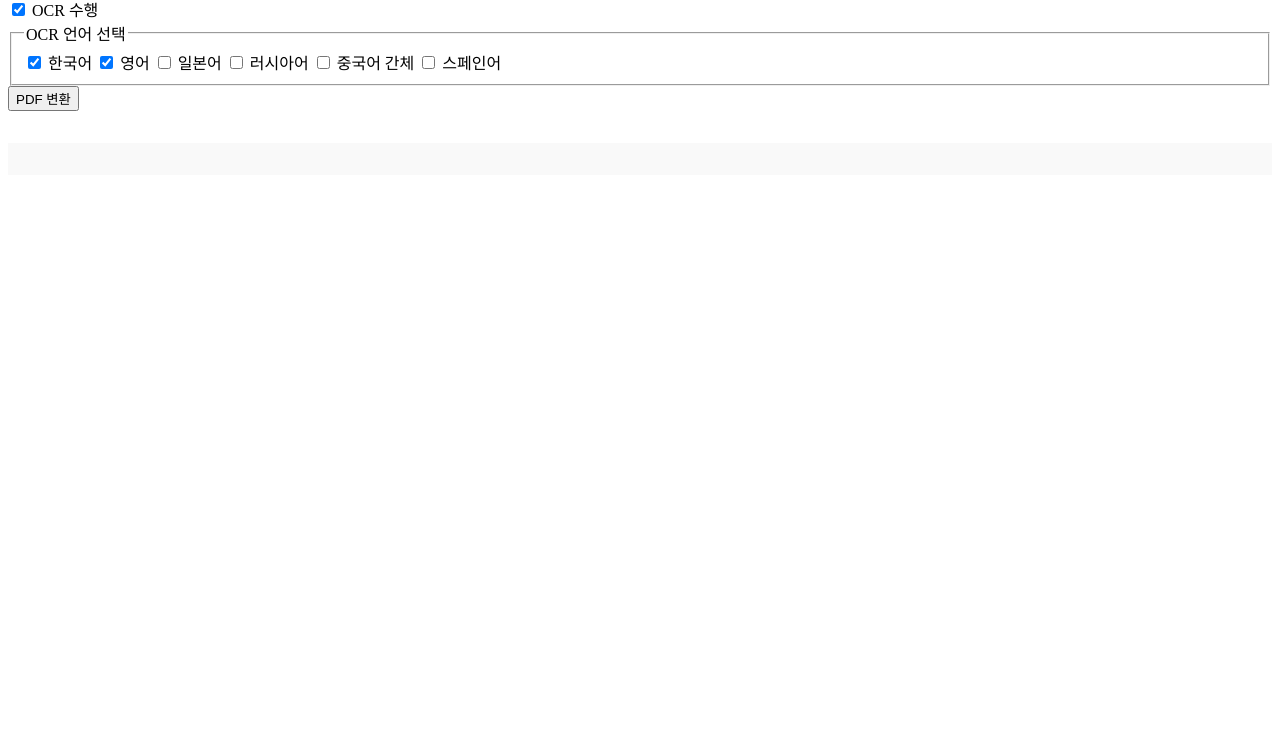
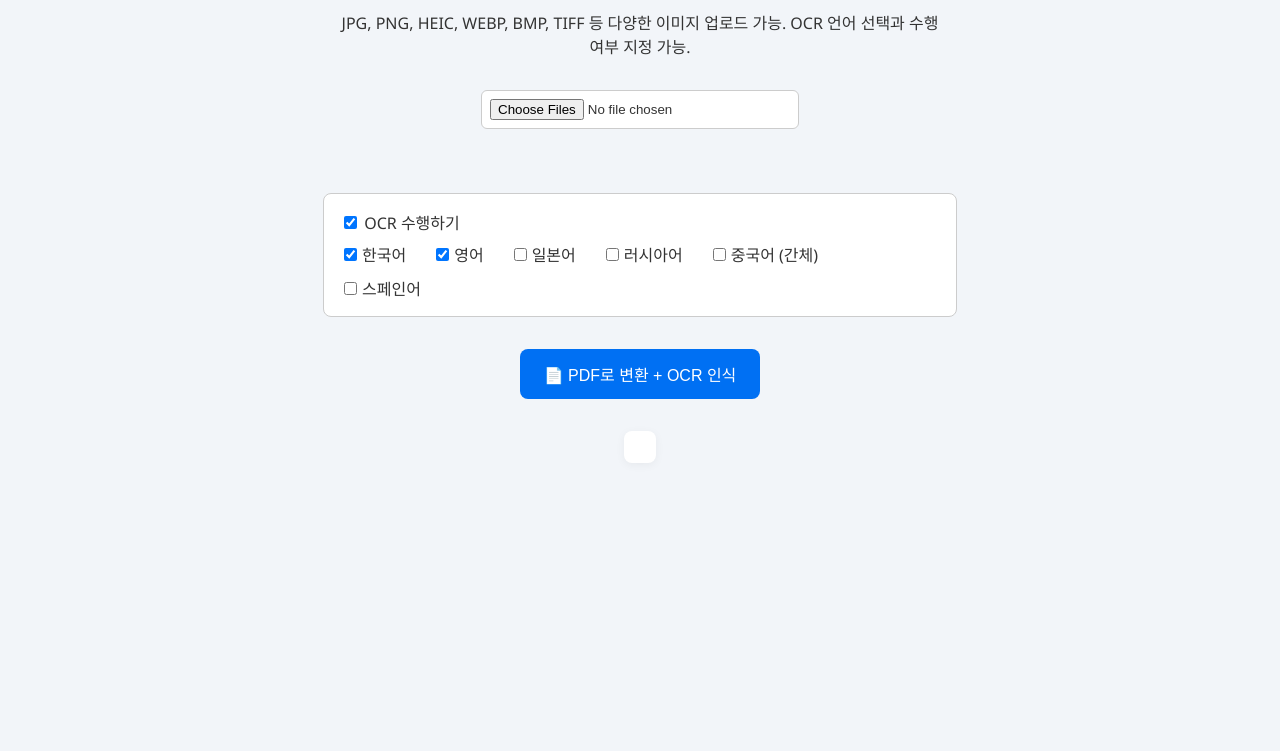
Before and after one commit to Commonerd/Pic2SearchPdf, a plain HTML site: page index.html in a window 1280 px wide. Shown: the part 113-864 px from the top of the page. Before the commit the page ends 800 px from the top, so only its background shows below. Drawn offline with Linux system fonts and the light colour scheme.

Commit message:
revert: 161f36f67fe80bbd67ead81d31c89f044605f1f4

```diff
--- a/index.html
+++ b/index.html
@@ -2,148 +2,349 @@
 <html lang="ko">
   <head>
     <meta charset="UTF-8" />
-    <meta name="viewport" content="width=device-width, initial-scale=1.0" />
-    <title>이미지 PDF + OCR 변환기</title>
+    <meta name="viewport" content="width=device-width, initial-scale=1" />
+    <title>이미지 PDF + OCR 변환기 (HEIC 지원)</title>
+    <style>
+      body {
+        font-family: "Segoe UI", Tahoma, Geneva, Verdana, sans-serif;
+        background: #f2f5f9;
+        color: #333;
+        margin: 0;
+        padding: 2rem;
+        display: flex;
+        flex-direction: column;
+        align-items: center;
+        min-height: 100vh;
+      }
+      h1 {
+        font-size: 2rem;
+        margin-bottom: 0.5rem;
+        text-align: center;
+      }
+      p {
+        font-size: 1rem;
+        margin-bottom: 1rem;
+        max-width: 600px;
+        text-align: center;
+      }
+      input[type="file"] {
+        margin: 1rem 0;
+        padding: 0.5rem;
+        border: 1px solid #ccc;
+        border-radius: 6px;
+        background: white;
+        width: 300px;
+      }
+      #fileList {
+        display: flex;
+        flex-direction: column;
+        gap: 0.5rem;
+        margin: 1rem 0;
+        width: 100%;
+        max-width: 600px;
+      }
+      .file-item {
+        background: white;
+        padding: 0.5rem 1rem;
+        border-radius: 6px;
+        border: 1px solid #ccc;
+        display: flex;
+        justify-content: space-between;
+        align-items: center;
+      }
+      .file-controls button {
+        margin-left: 0.5rem;
+        font-size: 0.8rem;
+        padding: 0.3rem 0.6rem;
+        cursor: pointer;
+      }
+      button.convert-btn {
+        background: #0070f3;
+        color: white;
+        padding: 0.8rem 1.5rem;
+        font-size: 1rem;
+        border: none;
+        border-radius: 8px;
+        cursor: pointer;
+        transition: background 0.3s ease;
+        margin-top: 1rem;
+        user-select: none;
+      }
+      button.convert-btn:hover {
+        background: #005ac1;
+      }
+      #output {
+        margin-top: 2rem;
+        max-width: 800px;
+        text-align: left;
+        background: #fff;
+        padding: 1rem;
+        border-radius: 8px;
+        box-shadow: 0 2px 10px rgba(0, 0, 0, 0.05);
+        white-space: pre-wrap;
+      }
+      pre {
+        background: #f9f9f9;
+        padding: 1rem;
+        border-left: 4px solid #0070f3;
+        white-space: pre-wrap;
+        word-wrap: break-word;
+        margin-bottom: 1rem;
+      }
+      .progress-container {
+        width: 100%;
+        max-width: 600px;
+        background: #e0e0e0;
+        border-radius: 8px;
+        overflow: hidden;
+        margin: 1rem 0;
+        height: 20px;
+      }
+      .progress-bar {
+        height: 100%;
+        width: 0;
+        background: #0070f3;
+        transition: width 0.3s ease;
+      }
+      .ocr-options {
+        margin: 1rem 0;
+        max-width: 600px;
+        background: white;
+        padding: 1rem;
+        border-radius: 8px;
+        border: 1px solid #ccc;
+      }
+      .ocr-options label {
+        margin-right: 1rem;
+        cursor: pointer;
+        user-select: none;
+      }
+      .ocr-languages {
+        margin-top: 0.5rem;
+        display: flex;
+        flex-wrap: wrap;
+        gap: 10px;
+      }
+      .ocr-languages label {
+        display: flex;
+        align-items: center;
+      }
+      .ocr-languages input[type="checkbox"] {
+        margin-right: 5px;
+        cursor: pointer;
+      }
+    </style>
   </head>
   <body>
-    <h1>이미지를 PDF로 변환 + OCR</h1>
+    <h1>이미지를 PDF로 변환하고 OCR 텍스트 인식하기</h1>
+    <p>
+      JPG, PNG, HEIC, WEBP, BMP, TIFF 등 다양한 이미지 업로드 가능. OCR 언어
+      선택과 수행 여부 지정 가능.
+    </p>
+
     <input
       type="file"
       id="fileInput"
+      accept="image/*,.heic,.heif,.tiff,.bmp"
       multiple
-      accept="image/*,.heic,.tiff,.bmp"
     />
-    <div>
-      <label><input type="checkbox" id="ocrToggle" checked /> OCR 수행</label>
-      <fieldset>
-        <legend>OCR 언어 선택</legend>
-        <label
-          ><input type="checkbox" class="lang" value="kor" checked />
-          한국어</label
-        >
-        <label
-          ><input type="checkbox" class="lang" value="eng" checked />
-          영어</label
-        >
-        <label><input type="checkbox" class="lang" value="jpn" /> 일본어</label>
-        <label
-          ><input type="checkbox" class="lang" value="rus" /> 러시아어</label
-        >
-        <label
-          ><input type="checkbox" class="lang" value="chi_sim" /> 중국어
-          간체</label
-        >
-        <label
-          ><input type="checkbox" class="lang" value="spa" /> 스페인어</label
-        >
-      </fieldset>
+    <div id="fileList"></div>
+
+    <div class="ocr-options">
+      <label>
+        <input type="checkbox" id="doOCR" checked />
+        OCR 수행하기
+      </label>
+      <div class="ocr-languages">
+        <label><input type="checkbox" value="kor" checked /> 한국어</label>
+        <label><input type="checkbox" value="eng" checked /> 영어</label>
+        <label><input type="checkbox" value="jpn" /> 일본어</label>
+        <label><input type="checkbox" value="rus" /> 러시아어</label>
+        <label><input type="checkbox" value="chi_sim" /> 중국어 (간체)</label>
+        <label><input type="checkbox" value="spa" /> 스페인어</label>
+      </div>
     </div>
-    <button id="convertBtn">PDF 변환</button>
-    <div
-      id="progress"
-      style="
-        display: none;
-        margin-top: 1rem;
-        background: #eee;
-        height: 20px;
-        width: 100%;
-      "
-    >
-      <div
-        id="progressBar"
-        style="height: 100%; width: 0%; background: #0070f3"
-      ></div>
+
+    <button class="convert-btn" onclick="startConversion()">
+      📄 PDF로 변환 + OCR 인식
+    </button>
+
+    <div class="progress-container" style="display: none">
+      <div class="progress-bar" id="progressBar"></div>
     </div>
-    <pre
-      id="output"
-      style="
-        margin-top: 2rem;
-        background: #f9f9f9;
-        padding: 1rem;
-        max-height: 300px;
-        overflow: auto;
-      "
-    ></pre>
+
+    <div id="output"></div>
 
     <script src="https://cdn.jsdelivr.net/npm/pdf-lib/dist/pdf-lib.min.js"></script>
     <script src="https://cdn.jsdelivr.net/npm/heic2any@0.0.3/dist/heic2any.min.js"></script>
     <script src="https://cdn.jsdelivr.net/npm/tesseract.js@5/dist/tesseract.min.js"></script>
     <script>
+      let selectedFiles = [];
+
       const fileInput = document.getElementById("fileInput");
-      const convertBtn = document.getElementById("convertBtn");
-      const output = document.getElementById("output");
+      const fileList = document.getElementById("fileList");
+      const outputDiv = document.getElementById("output");
+      const progressContainer = document.querySelector(".progress-container");
       const progressBar = document.getElementById("progressBar");
-      const progress = document.getElementById("progress");
+      const doOCRCheckbox = document.getElementById("doOCR");
 
-      convertBtn.onclick = async () => {
-        const files = Array.from(fileInput.files);
-        if (files.length === 0) return alert("파일을 선택하세요.");
+      fileInput.addEventListener("change", (e) => {
+        selectedFiles = Array.from(e.target.files);
+        renderFileList();
+        outputDiv.innerHTML = "";
+        progressContainer.style.display = "none";
+        progressBar.style.width = "0%";
+      });
 
-        const doOCR = document.getElementById("ocrToggle").checked;
-        const langs = Array.from(
-          document.querySelectorAll(".lang:checked")
-        ).map((e) => e.value);
-        if (doOCR && langs.length === 0) return alert("OCR 언어를 선택하세요.");
+      function move(index, direction) {
+        const newIndex = index + direction;
+        if (newIndex < 0 || newIndex >= selectedFiles.length) return;
+        const temp = selectedFiles[index];
+        selectedFiles[index] = selectedFiles[newIndex];
+        selectedFiles[newIndex] = temp;
+        renderFileList();
+      }
 
-        convertBtn.disabled = true;
-        output.textContent = "";
-        progress.style.display = "block";
+      function renderFileList() {
+        fileList.innerHTML = "";
+        selectedFiles.forEach((file, index) => {
+          const div = document.createElement("div");
+          div.className = "file-item";
+          div.innerHTML = `
+          <span>${file.name}</span>
+          <span class="file-controls">
+            <button onclick="move(${index}, -1)" title="위로 이동">⬆</button>
+            <button onclick="move(${index}, 1)" title="아래로 이동">⬇</button>
+          </span>
+        `;
+          fileList.appendChild(div);
+        });
+      }
+
+      async function startConversion() {
+        if (selectedFiles.length === 0) {
+          alert("파일을 선택하세요.");
+          return;
+        }
+
+        const doOCR = doOCRCheckbox.checked;
+        const selectedLangs = Array.from(
+          document.querySelectorAll(
+            '.ocr-languages input[type="checkbox"]:checked'
+          )
+        ).map((input) => input.value);
+        if (doOCR && selectedLangs.length === 0) {
+          alert("OCR 언어를 한 개 이상 선택하세요.");
+          return;
+        }
+
+        progressContainer.style.display = "block";
+        outputDiv.innerHTML = "";
         progressBar.style.width = "0%";
 
         const pdfDoc = await PDFLib.PDFDocument.create();
 
-        for (let i = 0; i < files.length; i++) {
-          let file = files[i];
-          if (file.type === "image/heic") {
+        for (let i = 0; i < selectedFiles.length; i++) {
+          const file = selectedFiles[i];
+          let imageFile = file;
+
+          // HEIC 변환
+          if (
+            file.name.toLowerCase().endsWith(".heic") ||
+            file.name.toLowerCase().endsWith(".heif")
+          ) {
             try {
-              const blob = await heic2any({ blob: file, toType: "image/jpeg" });
-              file = new File([blob], file.name.replace(/\.heic$/i, ".jpg"), {
-                type: "image/jpeg",
+              const convBlob = await heic2any({
+                blob: file,
+                toType: "image/jpeg",
               });
+              imageFile = new File(
+                [convBlob],
+                file.name.replace(/\.(heic|heif)$/i, ".jpg"),
+                { type: "image/jpeg" }
+              );
             } catch (e) {
-              alert("HEIC 변환 실패: " + e.message);
-              convertBtn.disabled = false;
-              return;
+              alert("HEIC 변환 실패: " + file.name);
+              continue;
             }
           }
 
-          const bytes = await file.arrayBuffer();
-          const img = file.type.includes("png")
-            ? await pdfDoc.embedPng(bytes)
-            : await pdfDoc.embedJpg(bytes);
-          const page = pdfDoc.addPage([img.width, img.height]);
-          page.drawImage(img, {
+          // 이미지 읽기
+          const imageDataUrl = await new Promise((resolve, reject) => {
+            const reader = new FileReader();
+            reader.onload = () => resolve(reader.result);
+            reader.onerror = reject;
+            reader.readAsDataURL(imageFile);
+          });
+
+          const img = new Image();
+          img.src = imageDataUrl;
+          await new Promise((res) => (img.onload = res));
+
+          // PDF에 이미지 추가
+          const canvas = document.createElement("canvas");
+          const ctx = canvas.getContext("2d");
+          canvas.width = img.naturalWidth;
+          canvas.height = img.naturalHeight;
+          ctx.drawImage(img, 0, 0);
+
+          const imgBytes = await fetch(canvas.toDataURL("image/jpeg")).then(
+            (res) => res.arrayBuffer()
+          );
+          const pdfImage = await pdfDoc.embedJpg(imgBytes);
+
+          const page = pdfDoc.addPage([pdfImage.width, pdfImage.height]);
+          page.drawImage(pdfImage, {
             x: 0,
             y: 0,
-            width: img.width,
-            height: img.height,
+            width: pdfImage.width,
+            height: pdfImage.height,
           });
 
+          // OCR
           if (doOCR) {
-            output.textContent += `\n[${file.name}] OCR 중...`;
-            const text = await Tesseract.recognize(file, langs.join("+"));
-            output.textContent += "\n" + text.data.text;
+            outputDiv.innerHTML += `=== ${file.name} ===\n`;
+            try {
+              const {
+                data: { text },
+              } = await Tesseract.recognize(
+                imageDataUrl,
+                selectedLangs.join("+"),
+                {
+                  logger: (m) => {
+                    if (m.status === "recognizing text") {
+                      const progress =
+                        ((i + m.progress) / selectedFiles.length) * 100;
+                      progressBar.style.width = progress + "%";
+                    }
+                  },
+                }
+              );
+              outputDiv.innerHTML += text + "\n\n";
+            } catch (err) {
+              outputDiv.innerHTML += "OCR 실패: " + err.message + "\n\n";
+            }
+          } else {
+            // OCR 안 할 땐 진행바 단순 진행 표시
+            const progress = ((i + 1) / selectedFiles.length) * 100;
+            progressBar.style.width = progress + "%";
           }
-
-          progressBar.style.width = `${Math.round(
-            ((i + 1) / files.length) * 100
-          )}%`;
         }
 
+        // PDF 생성 및 다운로드
         const pdfBytes = await pdfDoc.save();
-        const url = URL.createObjectURL(
-          new Blob([pdfBytes], { type: "application/pdf" })
-        );
+        const blob = new Blob([pdfBytes], { type: "application/pdf" });
+        const url = URL.createObjectURL(blob);
 
-        const link = document.createElement("a");
-        link.href = url;
-        link.download = "converted.pdf";
-        link.textContent = "PDF 다운로드";
-        output.appendChild(document.createElement("hr"));
-        output.appendChild(link);
+        const a = document.createElement("a");
+        a.href = url;
+        a.download = "converted.pdf";
+        a.click();
+        URL.revokeObjectURL(url);
 
-        convertBtn.disabled = false;
-      };
+        progressBar.style.width = "100%";
+        alert("PDF 변환 및 OCR 완료!");
+      }
     </script>
   </body>
 </html>
```
